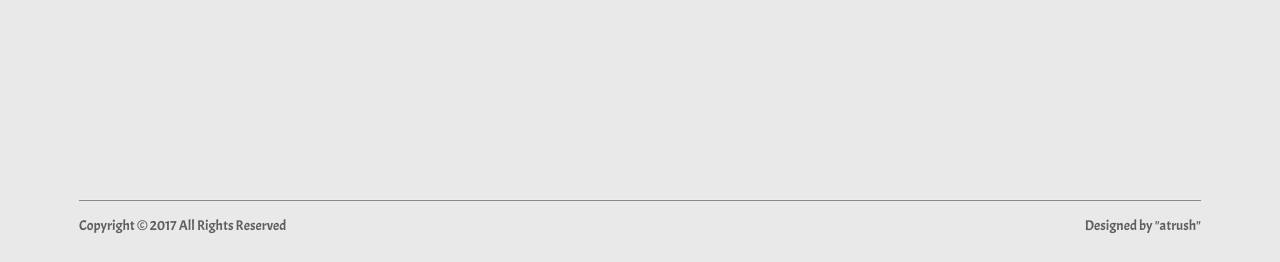
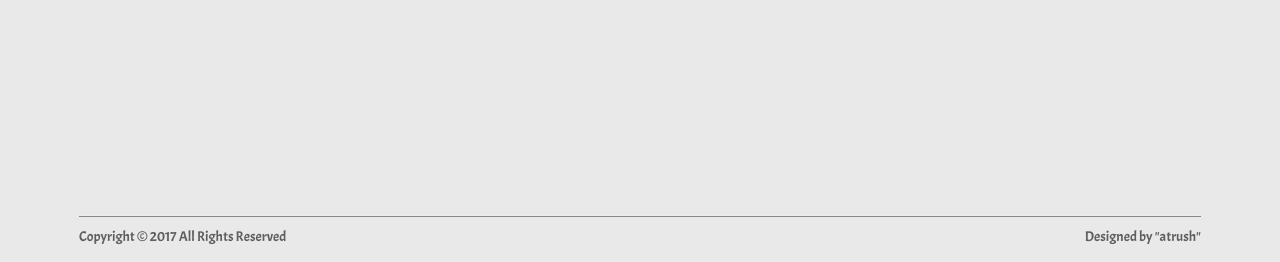
Before and after one commit to artemtrush/42-project-camagru, a PHP site: page /views/recovery/index.php in a window 1280 px wide. Shown: the part 538-800 px from the top of the page. Run offline with PHP 8.4, Linux system fonts and the light colour scheme; some libraries are stand-ins or nearby versions.

Commit message:
auth view changes

```diff
--- a/template/css/authentication.css
+++ b/template/css/authentication.css
@@ -3,7 +3,9 @@ body.authentication {
     min-width: 420px;
 }
 
-div.authentication_nav {display: none;}
+div.authentication_nav {
+    display: none;
+}
 
 div#loading {
     height: 500px;
@@ -53,9 +55,9 @@ input.input_field {
     margin: 0;
     margin-bottom: 30px;
 
-    -webkit-transition: all 0.5s ease-out;
-    -moz-transition: all 0.5s ease-out;
-    transition: all 0.5s ease-out;
+    -webkit-transition: all 0.3s linear;
+    -moz-transition: all 0.3s linear;
+    transition: all 0.3s linear;
 }
 input.input_field,
 input.input_field:focus,
--- a/template/css/button.css
+++ b/template/css/button.css
@@ -1,5 +1,6 @@
 
 .button {
+    min-width: 310px;
     width: 100%;
     line-height: 0;
     background:  #a6a6a6;
--- a/template/css/preloader.css
+++ b/template/css/preloader.css
@@ -3,17 +3,19 @@ div#pl_left, div#pl_right{
     position: fixed;
     width: 200%;
     height: 100%;
-    top:0; left:-50%;
+    top:0;
     z-index: 9998;
     -webkit-transition: all 1s ease-in 0.1s;
     -moz-transition: all 1s ease-in 0.1s;
     transition: all 1s ease-in 0.1s;
 }
 div#pl_left {
+    left:-49%;
     background: linear-gradient(-45deg, transparent 50%, #222222 0);
 }
 
 div#pl_right {
+    left:-51%;
     background: linear-gradient(135deg, transparent 50%, #222222 0);
 }
 
--- a/template/css/recovery.css
+++ b/template/css/recovery.css
@@ -1,12 +1,6 @@
 body.recovery {
     padding-top: 10%;
     min-width: 420px;
-}
-
-div#forgot_form input {
-    -webkit-transition: font-size 0.3s linear;
-    -moz-transition: font-size 0.3s linear;
-    transition: font-size 0.3s linear;
 }
 
 input.recovery-disabled:disabled {
@@ -18,7 +12,6 @@ input.recovery-disabled:disabled {
 
 input.recovery-complete:disabled {
     color: black;
-    font-size: 200%;
     background-color: transparent;
     border-bottom: 1.3px solid transparent;
  }
--- a/template/css/style.css
+++ b/template/css/style.css
@@ -11,7 +11,14 @@
 @import "/template/css/recovery.css";
 
 
+html {
+    position: relative;
+    min-height: 100%;
+}
+
 body {
+    /*footer height*/
+    margin-bottom: 60px;
     padding-left: 5%;
     padding-right: 5%;
     padding-top: 1%;
@@ -20,22 +27,31 @@ body {
 }
 
 footer {
-    position: fixed;
+    position: absolute;
+    height: 60px;
+    line-height: 40px;
     width: 100%;
     left: 0; bottom: 0;
+    margin: 0;
     padding: 1% 5% 2% 5%;
     font-family: Acme, sans-serif;
     color: #5F5E5E;
     -webkit-user-select: none;
     -moz-user-select: none;
     user-select: none;
+    z-index: -999;
+}
+
+div.ftr_line {
+    max-height: 1px;
+    padding: 0;
 }
 
 footer hr {
-    margin-bottom: 15px;
     opacity: 0.7;
     background-color: #5F5E5E;
-    height: 1px;
+    min-height: 1px;
+    margin: 0;
 }
 
 .window_error {
--- a/template/js/authentication.js
+++ b/template/js/authentication.js
@@ -56,6 +56,8 @@ A.switchSign = function() {
 	{
         A.email_input.classList.toggle('input-hidden');
         A.confirm_input.classList.toggle('input-hidden');
+        A.email_input.disabled = false;
+        A.confirm_input.disabled = false;
 
 		A.sign_btn.innerText = 'Sign Up';
 		A.switch_btn.innerText = 'I already have an account';
@@ -80,6 +82,8 @@ A.switchSign = function() {
 
         A.email_input.classList.toggle('input-hidden');
         A.confirm_input.classList.toggle('input-hidden');
+        A.email_input.disabled = true;
+        A.confirm_input.disabled = true;
 
 		A.sign_btn.innerText = 'Sign In';
 		A.switch_btn.innerText = 'I don\'t have an account yet';
--- a/views/_footer.php
+++ b/views/_footer.php
@@ -1,7 +1,7 @@
 <footer>
 	<div class=container-fluid>
 		<div class="row">
-			<div class="col-md-12"><hr></div>
+			<div id="ftr_line" class="col-md-12"><hr></div>
 			<div class="col-md-6 text-left">
 				<span>
 					Copyright &copy; <?=date ('Y')?> All Rights Reserved
--- a/views/_loader.php
+++ b/views/_loader.php
@@ -7,13 +7,10 @@
 
 <script>
     window.onload = function () {
-
         setTimeout(function () {
-
             document.getElementById('pl_left').className = 'loaded_left';
             document.getElementById('pl_right').className = 'loaded_right';
             document.getElementById('pl_spin').className = 'loaded_spin';
-
-        }, 3000);
+        }, 1000);
     };
 </script>
--- a/views/authentication/index.php
+++ b/views/authentication/index.php
@@ -12,7 +12,6 @@
 	<script src="/template/js/header.js"></script>
 </head>
 <body class="authentication">
-<?php include_once (ROOT.'/views/_loader.php'); ?>
 
 <div class="container-fluid">
 	<div class="row">
--- a/views/recovery/index.php
+++ b/views/recovery/index.php
@@ -31,13 +31,13 @@
 
             <div class="row">
                 <div class="col-md-push-6 col-md-6">
-                    <a id="rec_next" class="btn button"> Next </a>
+                    <a id="rec_next" class="btn button" style="min-width: 100px;"> Next </a>
                 </div>
                 <div class="col-md-pull-6 col-md-6">
-                    <a id="rec_prev" class="btn button"> Back </a>
+                    <a id="rec_prev" class="btn button" style="min-width: 100px;"> Back </a>
                 </div>
             </div>
-            <a id="rec_back" class="btn button"> I've managed to recall my password </a>
+            <a id="rec_back" class="btn button" style="min-width: 350px";> I've managed to recall my password </a>
         </div>
 
         <div id="loading" class="col-md-6 col-md-offset-3 authentication_nav"></div>
--- a/views/selfie/index.php
+++ b/views/selfie/index.php
@@ -14,6 +14,7 @@
 <?php include_once (ROOT.'/views/_loader.php'); ?>
 <?php include_once (ROOT.'/views/_header.php');?>
 
+<div class="container-fluid"></div>
 <div id="main_div">
     <div id="media_div">
         <video id="video" autoplay poster="/template/img/poster.png"></video>
```
